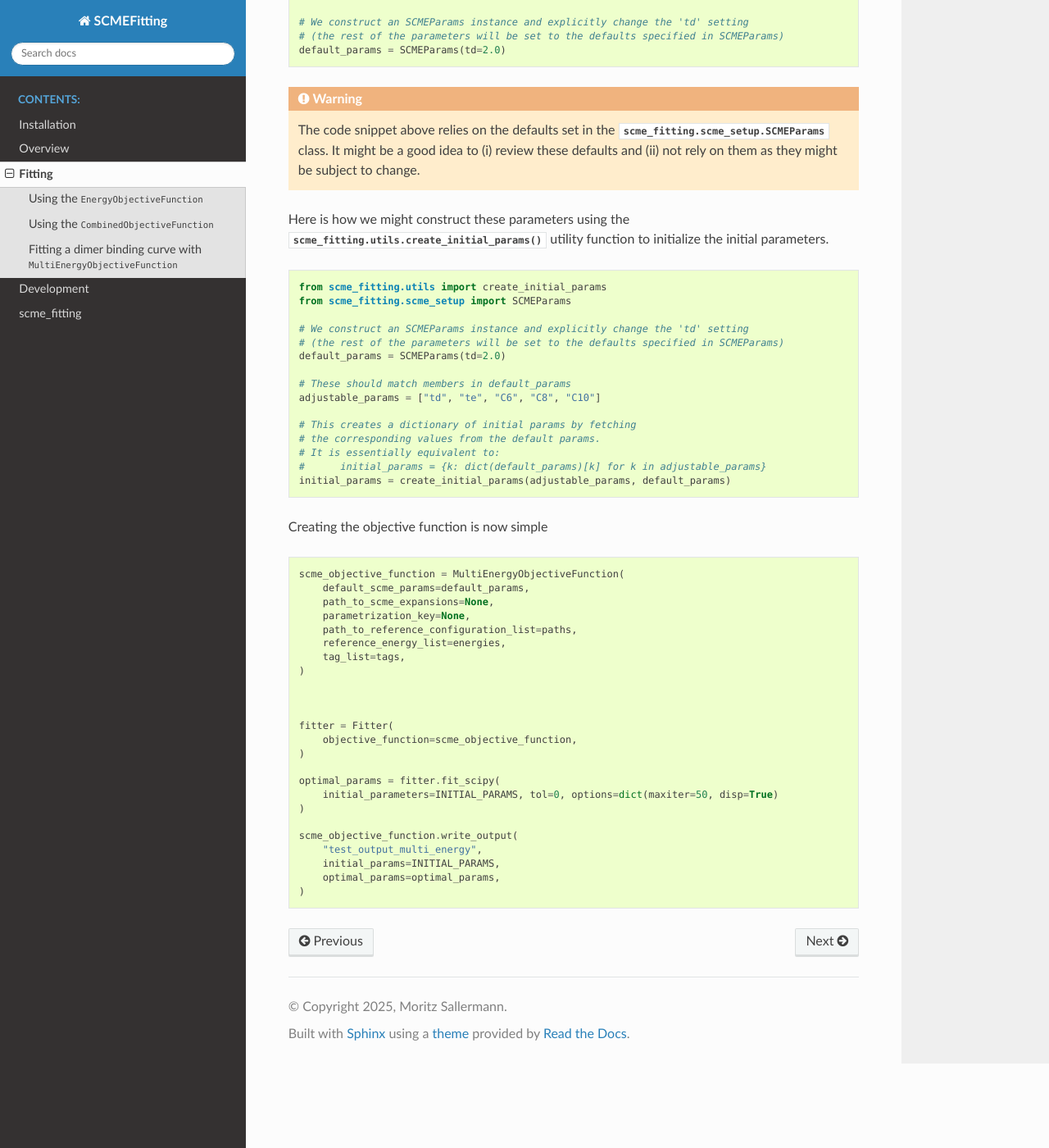
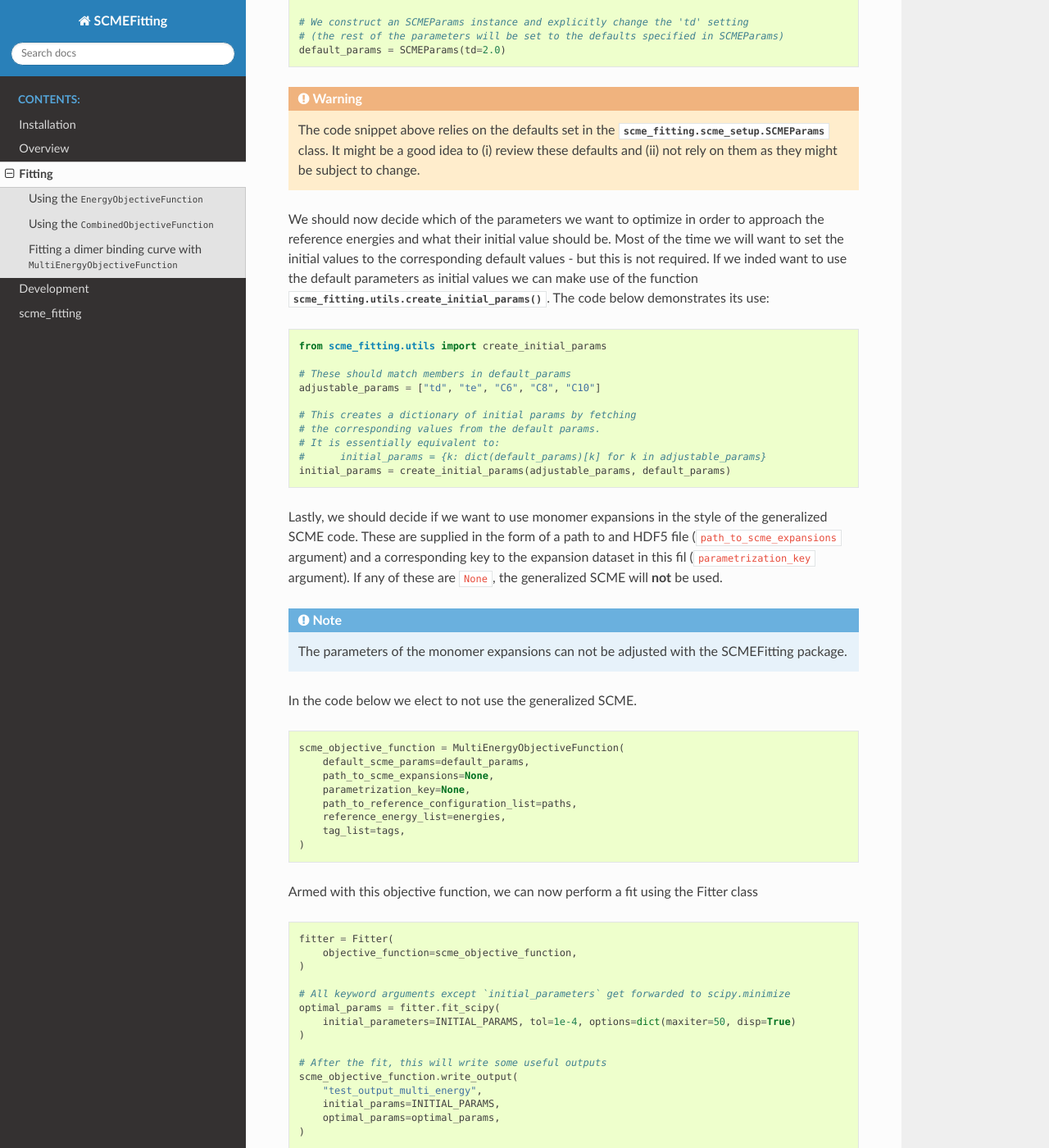
Before and after one commit to MSallermann/chemfit, a Sphinx documentation site: the page built from docs/src/usage/fitting.rst, in a window 1280 px wide and 1400 px high, scrolled down 2118 px. Shown: the whole window at 82% size. Built offline with Sphinx 7.4.7 and the Read the Docs theme 3.1.0, drawn with Linux system fonts in a browser that asks for light colours.

```diff
--- a/docs/src/usage/fitting.rst
+++ b/docs/src/usage/fitting.rst
@@ -93,22 +93,14 @@
     The code snippet above relies on the defaults set in the :py:class:`scme_fitting.scme_setup.SCMEParams` class.
     It might be a good idea to (i) review these defaults and (ii) not rely on them as they might be subject to change.
 
-
-..  (ii) which of these parameters we want to optimize and (iii) what their initial values are.
-.. Most of the time we will want to set the initial values to the default values corresponding default values.
-.. , whereas the initial parameters simply are a ``dict[str,float]``.
-.. Obviously, the initial parameters are a subset of the default parameters.
-
-Here is how we might construct these parameters using the :py:func:`scme_fitting.utils.create_initial_params` utility function to initialize the initial parameters.
+We should now decide which of the parameters we want to optimize in order to approach the reference energies and what their initial value should be.
+Most of the time we will want to set the initial values to the corresponding default values - but this is not required.
+If we inded want to use the default parameters as initial values we can make use of the function :py:func:`scme_fitting.utils.create_initial_params`.
+The code below demonstrates its use:
 
 .. code-block:: python
 
     from scme_fitting.utils import create_initial_params
-    from scme_fitting.scme_setup import SCMEParams
-
-    # We construct an SCMEParams instance and explicitly change the 'td' setting
-    # (the rest of the parameters will be set to the defaults specified in SCMEParams)
-    default_params = SCMEParams(td=2.0)
 
     # These should match members in default_params
     adjustable_params = ["td", "te", "C6", "C8", "C10"]
@@ -119,7 +111,13 @@
     #      initial_params = {k: dict(default_params)[k] for k in adjustable_params}
     initial_params = create_initial_params(adjustable_params, default_params)
 
-Creating the objective function is now simple
+Lastly, we should decide if we want to use monomer expansions in the style of the generalized SCME code. These are supplied in the form of a path to and HDF5 file (``path_to_scme_expansions`` argument) and a corresponding key to the expansion dataset in this fil  (``parametrization_key`` argument).
+If any of these are ``None``, the generalized SCME will **not** be used.
+
+.. note::
+    The parameters of the monomer expansions can not be adjusted with the SCMEFitting package.
+
+In the code below we elect to not use the generalized SCME.
 
 .. code-block:: python
 
@@ -132,16 +130,20 @@
         tag_list=tags,
     )
 
+Armed with this objective function, we can now perform a fit using the Fitter class
 
+.. code-block:: python
 
     fitter = Fitter(
         objective_function=scme_objective_function,
     )
 
+    # All keyword arguments except `initial_parameters` get forwarded to scipy.minimize
     optimal_params = fitter.fit_scipy(
-        initial_parameters=INITIAL_PARAMS, tol=0, options=dict(maxiter=50, disp=True)
+        initial_parameters=INITIAL_PARAMS, tol=1e-4, options=dict(maxiter=50, disp=True)
     )
 
+    # After the fit, this will write some useful outputs
     scme_objective_function.write_output(
         "test_output_multi_energy",
         initial_params=INITIAL_PARAMS,
```
